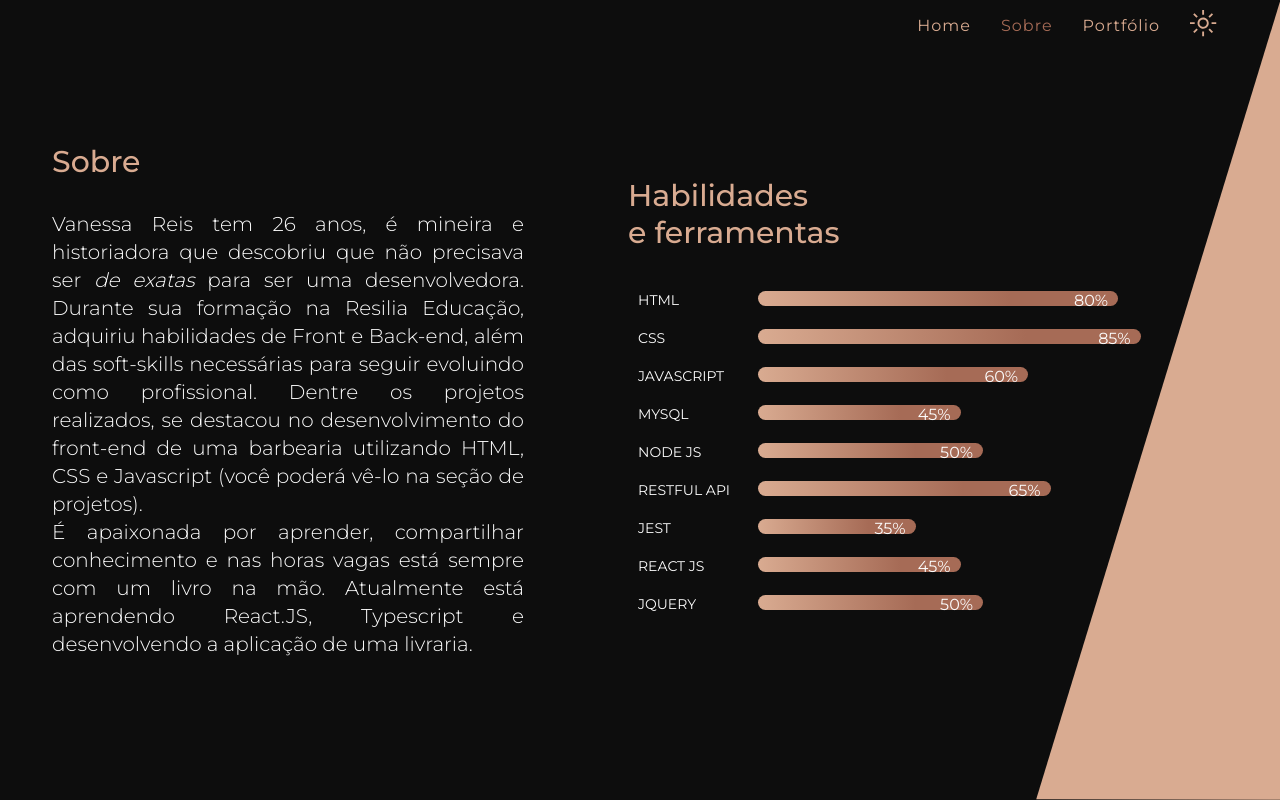
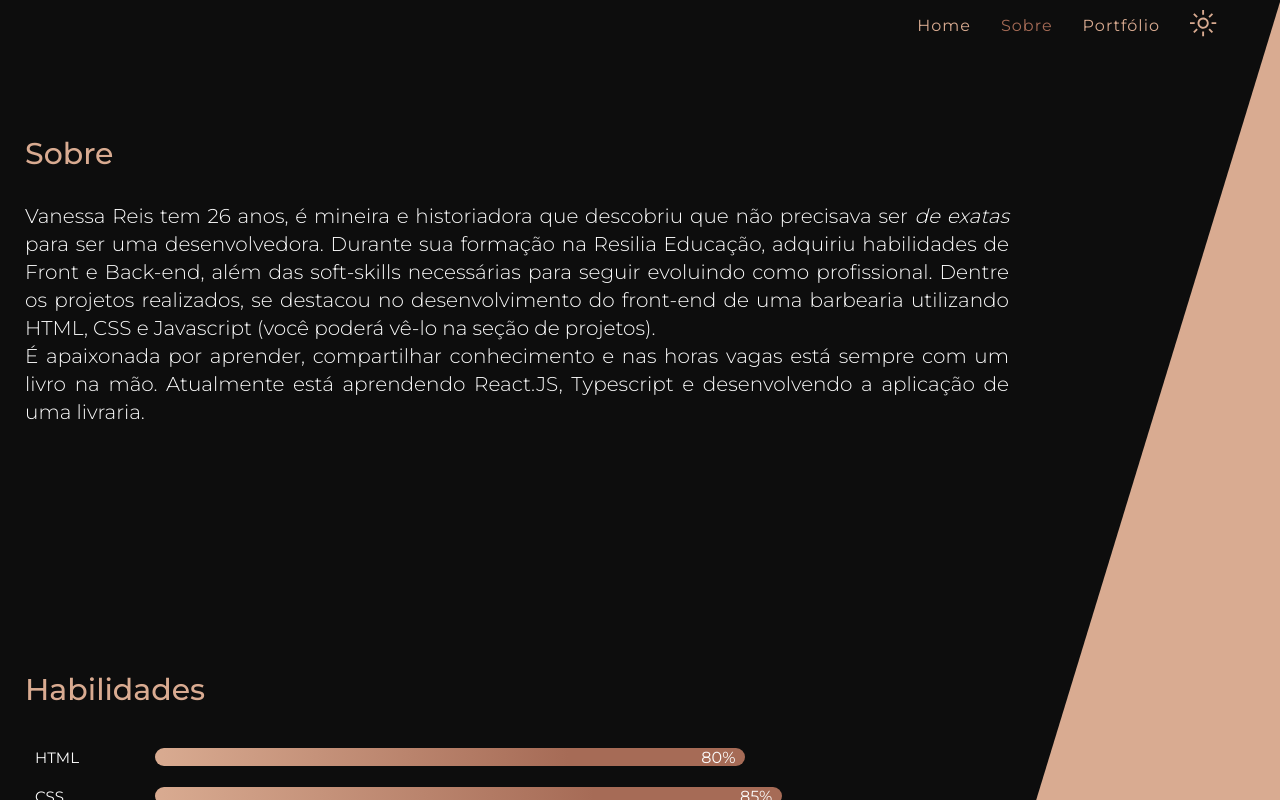
Before and after one commit to vanessacreis/portfolio, a React (Create React App) app: page /sobre in a window 1280 px wide. Shown: the top 800 px of the page. Built offline with nearby package versions, Linux system fonts and the light colour scheme.

Commit message:
Alterações a disposição das sections na página sobre

```diff
--- a/src/Components/ProgressBar/progressBar.js
+++ b/src/Components/ProgressBar/progressBar.js
@@ -1,21 +1,21 @@
 import styled from "styled-components";
 
 export const Skill = styled.div`
-  width: 75%;
+  width: 60%;
   display: flex;
   margin: 10px;
 
   p {
     min-width: 120px;
     color: ${(p) => p.theme.text};
-    font-size: 14px;
+    font-size: 15px;
     text-transform: uppercase;
   }
 
   div {
     width: ${(p) => p.progress}%;
     flex: none;
-    height: 15px;
+    height: 18px;
     background: linear-gradient(
       90deg,
       ${(p) => p.theme.primary} 0%,
--- a/src/Pages/About/About.jsx
+++ b/src/Pages/About/About.jsx
@@ -27,9 +27,7 @@ const About = ({ theme }) => {
         </S.Text>
       </S.About>
       <S.Skills>
-        <h1>
-          Habilidades <br />e ferramentas
-        </h1>
+        <h1>Habilidades</h1>
         {skills.map((skill) => {
           return (
             <ProgressBar
--- a/src/Pages/About/about.js
+++ b/src/Pages/About/about.js
@@ -9,13 +9,14 @@ export const Container = styled.main`
   background-size: contain;
   display: flex;
   align-items: center;
+  flex-direction: column;
   justify-content: space-around;
 `;
 
 export const About = styled.section`
-  width: 40%;
-  min-height: 100vh;
-  padding: 50px 20px;
+  width: 100%;
+  min-height: 70vh;
+  padding: 25px;
   display: flex;
   flex-direction: column;
   justify-content: center;
@@ -41,9 +42,8 @@ export const About = styled.section`
 `;
 
 export const Text = styled.p`
-  width: 100%;
+  width: 80%;
   height: 45%;
-
   font-size: 20px;
   color: ${(p) => p.theme.text};
   font-weight: 300;
@@ -52,10 +52,10 @@ export const Text = styled.p`
 `;
 
 export const Skills = styled.section`
-  width: 50%;
-  min-height: 100vh;
+  width: 100%;
+  min-height: 80vh;
   background-repeat: no-repeat;
-  padding: 50px 20px;
+  padding: 25px;
   display: flex;
   flex-direction: column;
   justify-content: center;
```
